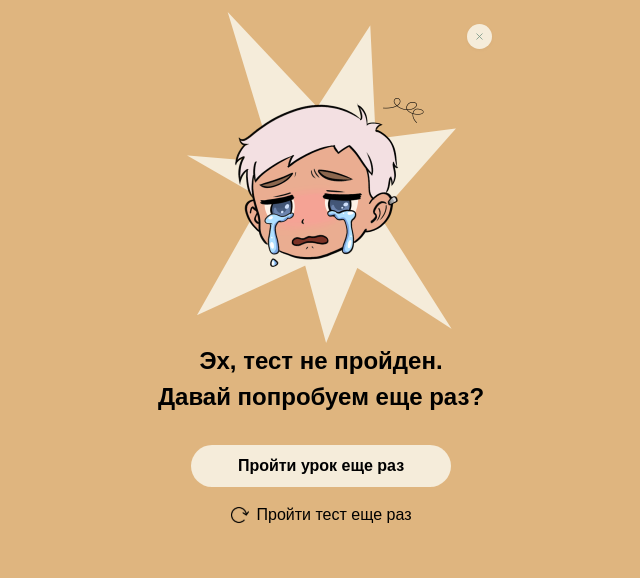
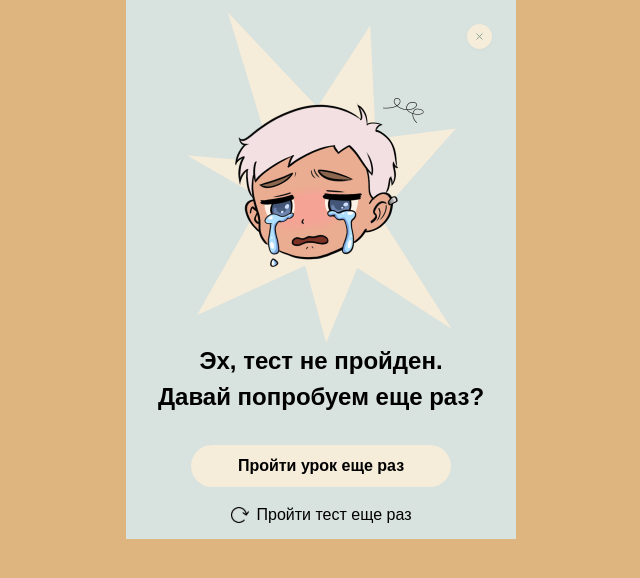
Before and after one commit to yahindanil/psbBot, a Next.js app: page /all-modules/test-results/fail in a window 1280 px wide. Shown: the top 578 px of the page, without its empty margins (319-959 px from the left). Built offline with nearby package versions, Linux system fonts and the light colour scheme.

Commit message:
Theme partial fix

```diff
--- a/src/pages/all-modules/index.js
+++ b/src/pages/all-modules/index.js
@@ -146,7 +146,7 @@ export default function AllModules() {
   };
 
   return (
-    <div className="min-h-screen bg-[#F5ECDA]">
+    <div className="min-h-screen bg-[#F5ECDA]" style={{ color: "#222" }}>
       <div className="container-without-padding">
         <header className="flex justify-between items-center mb-[15px] pl-[16px] pr-[16px] pt-[30px]">
           <h1>Все модули</h1>
--- a/src/styles/globals.css
+++ b/src/styles/globals.css
@@ -20,12 +20,14 @@
 }
 
 body {
-  background: var(--background);
-  color: var(--foreground);
+  background: #d8e2de !important;
+  color: #222 !important;
   font-family: Arial, Helvetica, sans-serif;
 }
 
 .container {
+  background: #d8e2de !important;
+  color: #222 !important;
   max-width: 390px;
   min-width: 320px;
   margin-left: auto;
```
